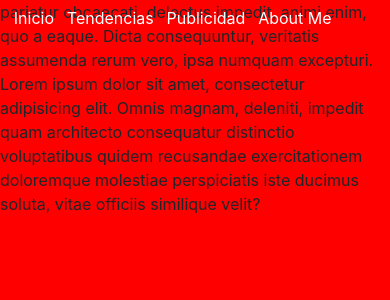
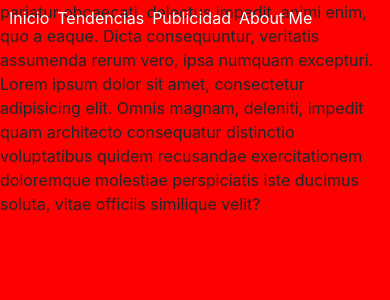
Before and after one commit to gorylactics/proyecto_final_desafio, a PHP site: page /inicio.html in a window 390 px wide. Shown: the part 48-348 px from the top of the page. Run offline with PHP 8.4, Linux system fonts and the light colour scheme.

```diff
--- a/assets/css/style__inicio.css
+++ b/assets/css/style__inicio.css
@@ -223,7 +223,7 @@ body{
 	list-style: none;
 	float: left;
 	margin-top: 0.5rem;
-	margin-left: 0.8rem;
+	margin-left: 0.5rem;
 	margin-bottom: 0.5rem;
 
 
```
